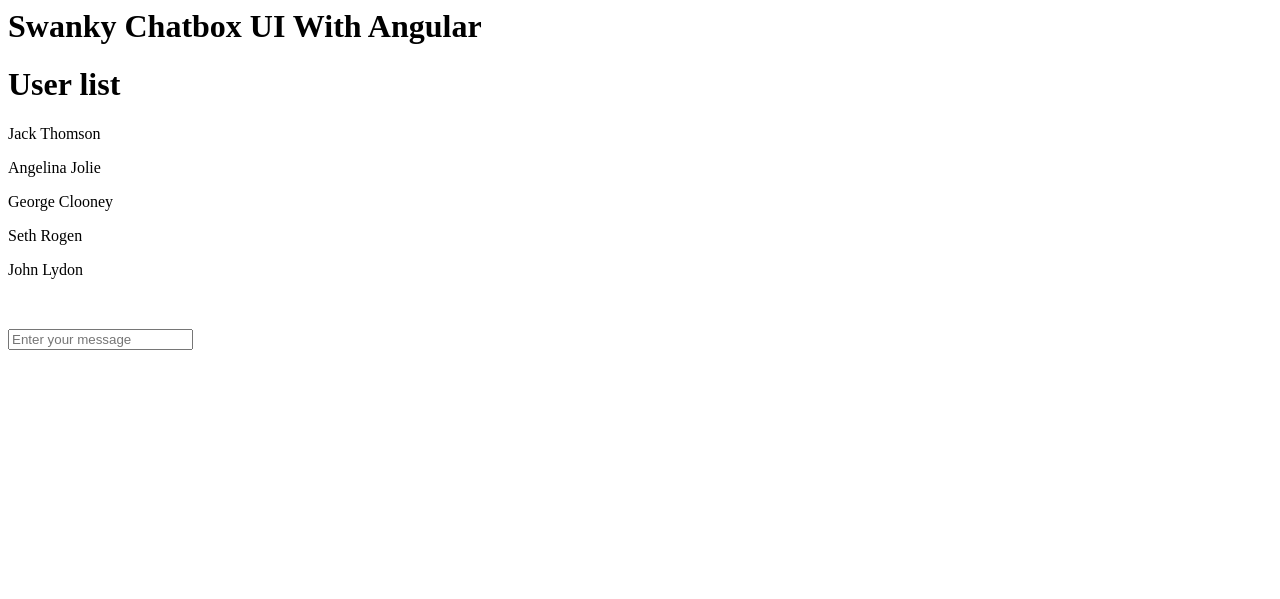
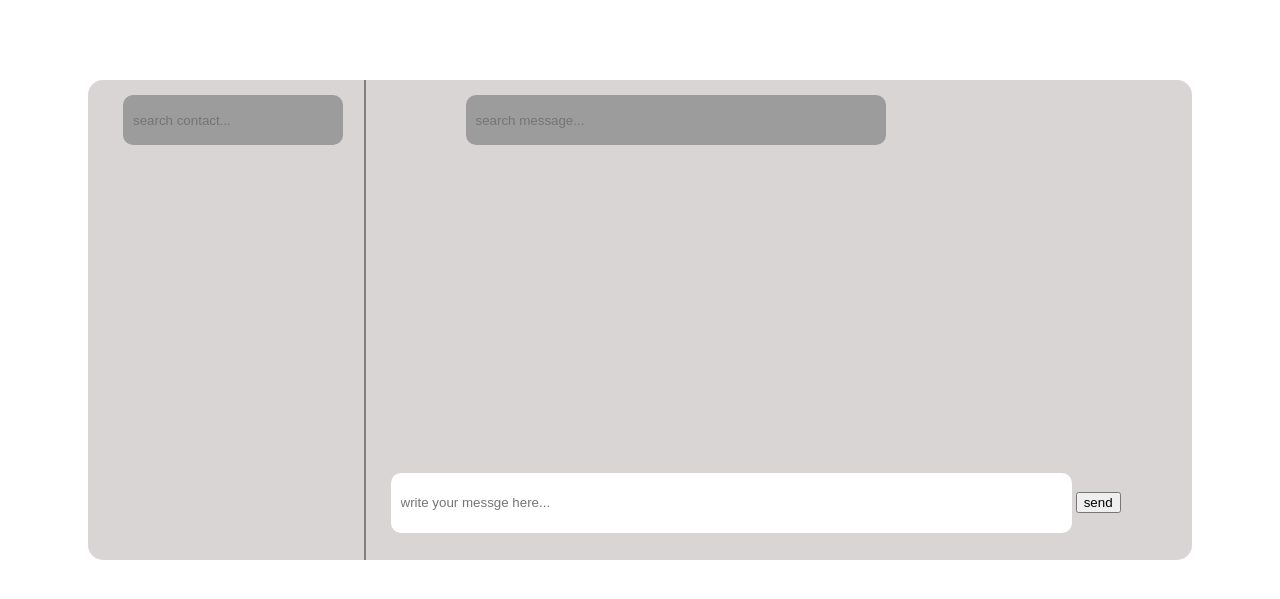
Before and after one commit to Hesamnmt/social-network, a Django app: page /account/chat/ in a window 1280 px wide. Shown: the top 599 px of the page. Run offline with Django 4.2, Linux system fonts and the light colour scheme; a user stored in the database is signed in.

Commit message:
chat html created

```diff
--- a/account/templates/account/chat_page.html
+++ b/account/templates/account/chat_page.html
@@ -1,89 +1,26 @@
-<!--<!DOCTYPE html>-->
-<!--<html>-->
-<!--<head>-->
-<!--	<title>Messenger</title>-->
-<!--</head>-->
-<!--<body>-->
-<!--	<h1>Welcome to Messenger</h1>-->
-<!--	<div>-->
-<!--		<ul id="message-list">-->
-<!--			<li class="message">John: Hi there!</li>-->
-<!--			<li class="message">Jane: Hey! How are you?</li>-->
-<!--		</ul>-->
-<!--	</div>-->
-<!--	<div>-->
-<!--		<input type="text" id="message-input" placeholder="Type your message here...">-->
-<!--		<button id="send-button">Send</button>-->
-<!--	</div>-->
-<!--</body>-->
-<!--</html>-->
+<!DOCTYPE html>
+<html lang="en">
+<head>
+    <meta charset="utf-8">
+    <title> chat </title>
+</head>
+</html>
 
-<!--<!DOCTYPE html>-->
-<!--<html>-->
-<!--<head>-->
-<!--	<title>Messenger</title>-->
-<!--	<link rel="stylesheet" href="style.css">-->
-<!--</head>-->
-<!--<body>-->
-<!--	<div class="container">-->
-<!--		<div class="chatbox">-->
-<!--			<div class="header">-->
-<!--				<h2>Messenger</h2>-->
-<!--				<input type="text" id="search-input" placeholder="Search...">-->
-<!--			</div>-->
-<!--			<div class="contact-list">-->
-<!--				<ul id="contact-list">-->
-<!--					<li class="contact">John Smith</li>-->
-<!--					<li class="contact">Jane Doe</li>-->
-<!--					<li class="contact">Bob Johnson</li>-->
-<!--				</ul>-->
-<!--			</div>-->
-<!--			<div class="message-list">-->
-<!--				<ul id="message-list">-->
-<!--					<li class="message">John: Hi there!</li>-->
-<!--					<li class="message">Jane: Hey! How are you?</li>-->
-<!--				</ul>-->
-<!--			</div>-->
-<!--			<form id="message-form">-->
-<!--				<input type="text" id="message-input" placeholder="Type your message here...">-->
-<!--				<button type="submit" id="send-button">Send</button>-->
-<!--			</form>-->
-<!--		</div>-->
-<!--	</div>-->
-<!--	<script src="app.js"></script>-->
-<!--</body>-->
-<!--</html>-->
-<div class='container' ng-cloak ng-app="chatApp">
-  <h1>Swanky Chatbox UI With Angular</h1>
-  <div class='chatbox' ng-controller="MessageCtrl as chatMessage">
-    <div class='chatbox__user-list'>
-      <h1>User list</h1>
-      <div class='chatbox__user--active'>
-        <p>Jack Thomson</p>
-      </div>
-      <div class='chatbox__user--busy'>
-        <p>Angelina Jolie</p>
-      </div>
-      <div class='chatbox__user--active'>
-        <p>George Clooney</p>
-      </div>
-      <div class='chatbox__user--active'>
-        <p>Seth Rogen</p>
-      </div>
-      <div class='chatbox__user--away'>
-        <p>John Lydon</p>
-      </div>
+<body>
+    <div style="background-color: rgb(218, 213, 213); display: flex; margin: 5rem; height: 30rem; border-radius: 15px;" >
+        <div style="border-right: 2px solid gray; width: 25%;">
+            <input placeholder="search contact..." style="background-color: rgb(156, 156, 156); height: 30px;
+            margin-top:15px; width:200px; padding: 10px; margin-left: 35px; border-radius: 10px; border: none;"></input>
+        </div>
+        <div style=" width: 75%; display: grid;">
+            <input placeholder="search message..." style="background-color: rgb(156, 156, 156); height: 30px;
+            margin-top:15px; width:400px; padding: 10px; margin-left: 100px; border-radius: 10px; border: none;"></input>
+            <div>
+            <input placeholder="write your messge here..."
+             style="height: 40px; width:80%; margin-left: 25px; margin-top: 300px; padding: 10px; border-radius: 10px; border: none;"></input>
+            <button class="btn btn-primary">send</button>
+            </div>
+        </div>
     </div>
-    <div class="chatbox__messages" ng-repeat="message in messages">
-      <div class="chatbox__messages__user-message">
-        <div class="chatbox__messages__user-message--ind-message">
-          <p class="name">{{message.Name}}</p>
-          <br/>
-          <p class="message">{{message.Message}}</p>
-        </div>
-      </div>
-    </div>
-    <form>
-      <input type="text" placeholder="Enter your message">
-    </form>
-  </div>
+
+</body>
```
Also changed, not shown: account/templates/account/app.js (deleted, +0 -9 lines), account/templates/account/style.css (deleted, +0 -145 lines), db.sqlite3.
